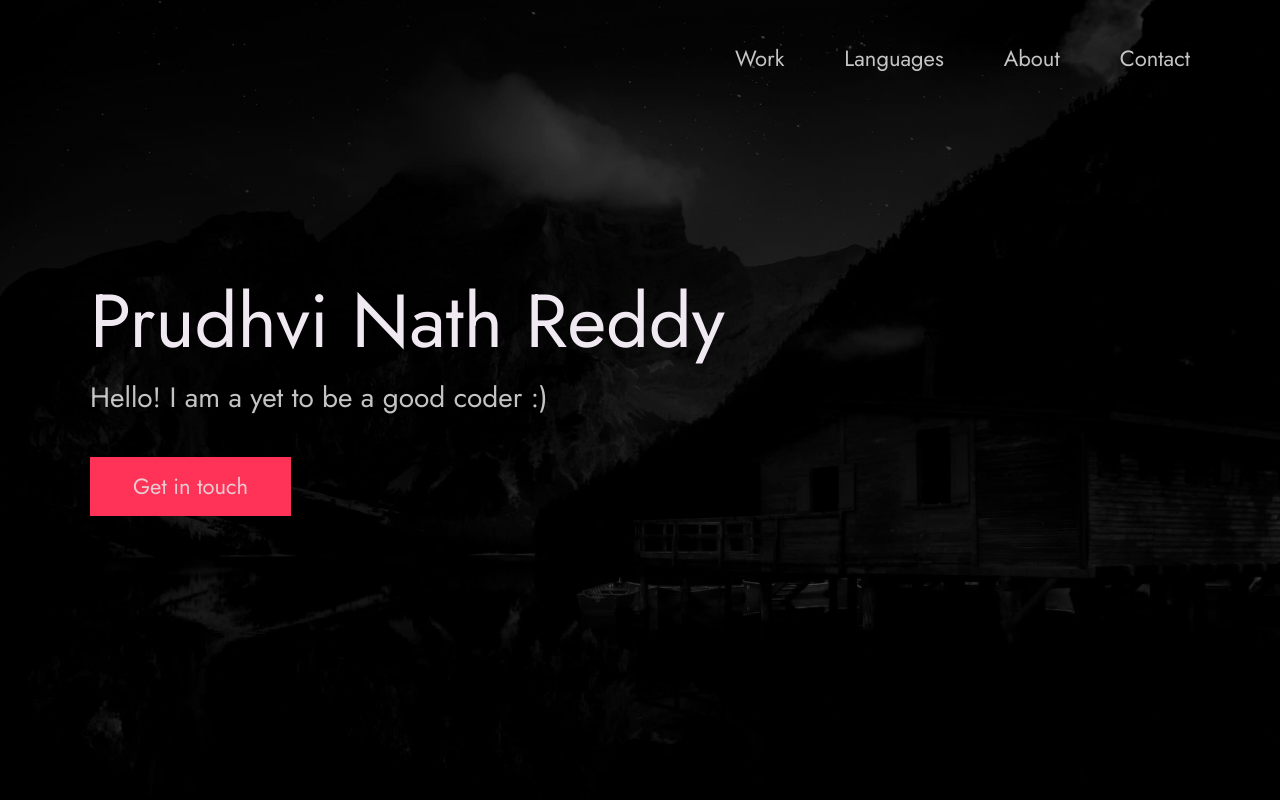
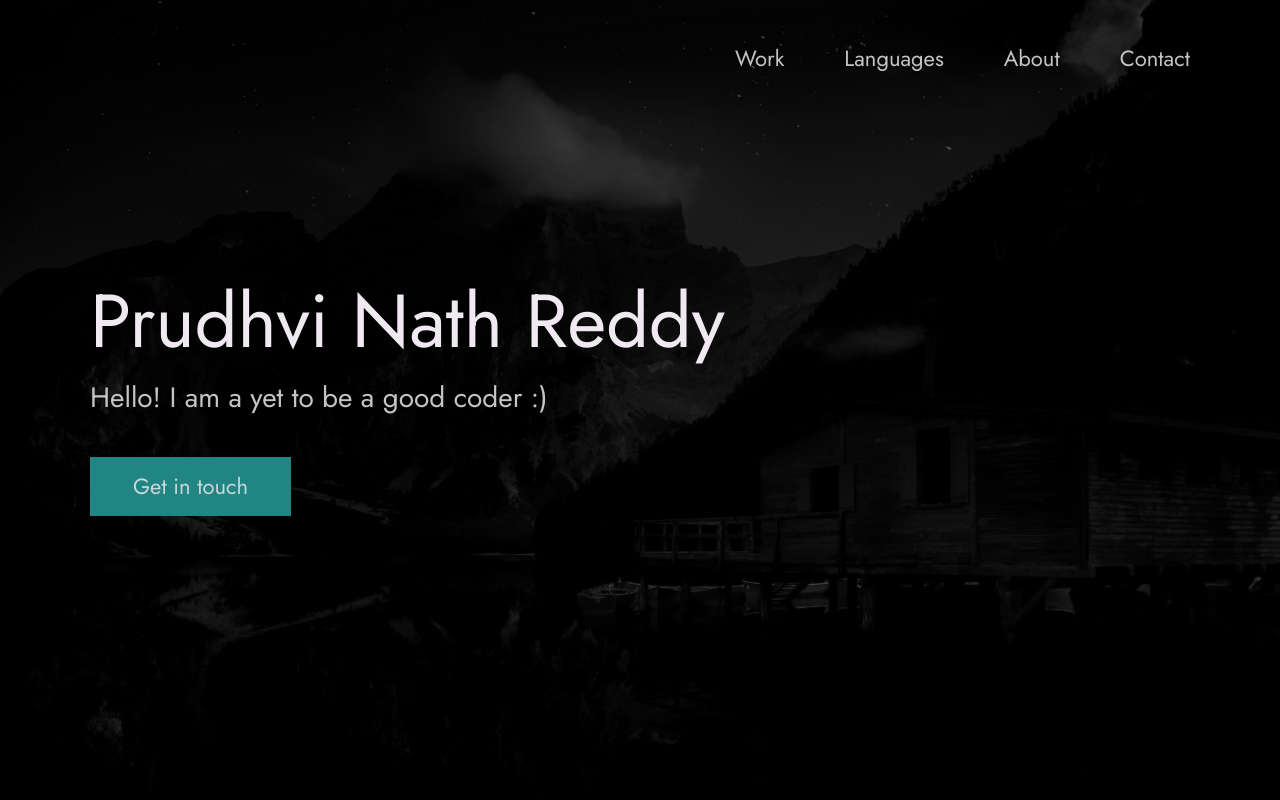
Before and after one commit to Prudhvi-Nath-Reddy/Prudhvi-Nath-Reddy.github.io, a plain HTML site: page index.html in a window 1280 px wide. Shown: the top 800 px of the page. Drawn offline with Linux system fonts and the light colour scheme.

Commit message:
interface colour updated

```diff
--- a/index.css
+++ b/index.css
@@ -35,7 +35,7 @@
     --line-height-small: 1.2;
 
     --black: #000;
-    --pink: #ff3258;
+    --pink: #208583;
     --white: #f0e9f2;
     --white-1: #e5e5e6da;
 
```
